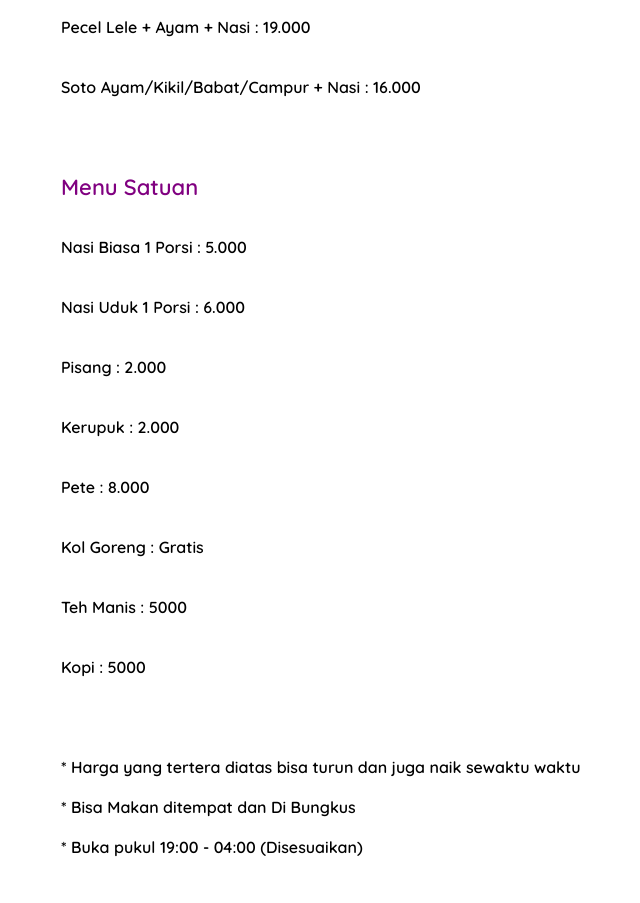
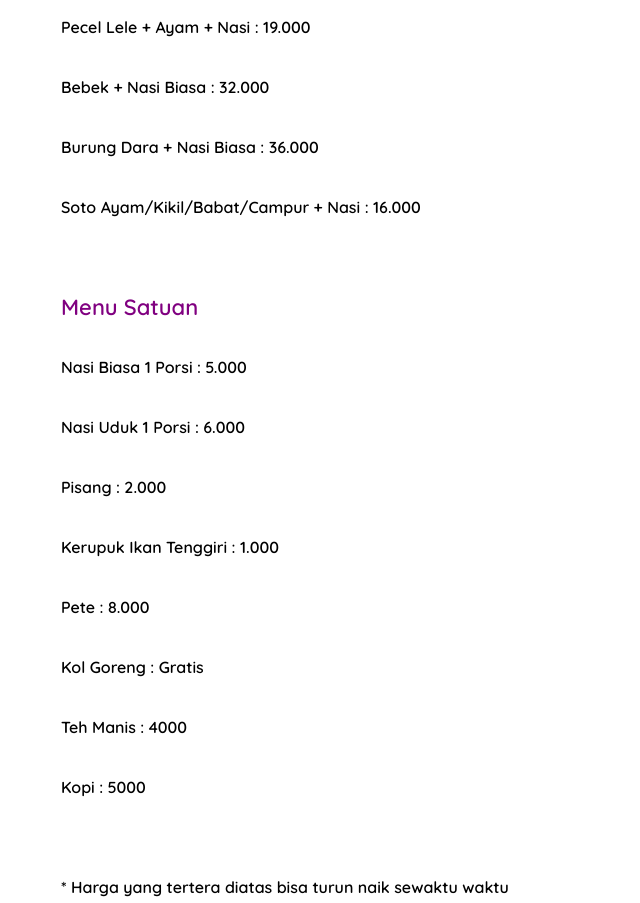
Before and after one commit to pecelele-nasiuduk/menu, a plain HTML site: page index.html in a window 1280 px wide. Shown: the part 2240-3143 px from the top of the page, without its empty margins (13-653 px from the left). Drawn offline with Linux system fonts and the light colour scheme.

Commit message:
Update index.html

```diff
--- a/index.html
+++ b/index.html
@@ -111,6 +111,10 @@
 				<br>
 				<p>Pecel Lele + Ayam + Nasi : 19.000 </p>
 				<br>
+				<p>Bebek + Nasi Biasa : 32.000 </p>
+				<br>
+				<p>Burung Dara + Nasi Biasa : 36.000 </p>
+				<br>
 				<p>Soto Ayam/Kikil/Babat/Campur + Nasi : 16.000 </p>
 				<br>
 				<br>
@@ -124,19 +128,19 @@
 				<br>
 				<p>Pisang : 2.000 </p>
 				<br>
-				<p>Kerupuk : 2.000 </p>
+				<p>Kerupuk Ikan Tenggiri : 1.000 </p>
 				<br>
 				<p>Pete : 8.000 </p>
 				<br>
 				<p>Kol Goreng : Gratis</p>
 				<br>
-				<p>Teh Manis : 5000</p>
+				<p>Teh Manis : 4000</p>
 				<br>
 				<p>Kopi : 5000</p>
 				<br>
 				<br>
 				<br>
-				<p>* Harga yang tertera diatas bisa turun dan juga naik sewaktu waktu</p>
+				<p>* Harga yang tertera diatas bisa turun naik sewaktu waktu</p>
 				<p>* Bisa Makan ditempat dan Di Bungkus</p>
 				<p>* Buka pukul 19:00 - 04:00 (Disesuaikan)</p>
 				<br>
```
